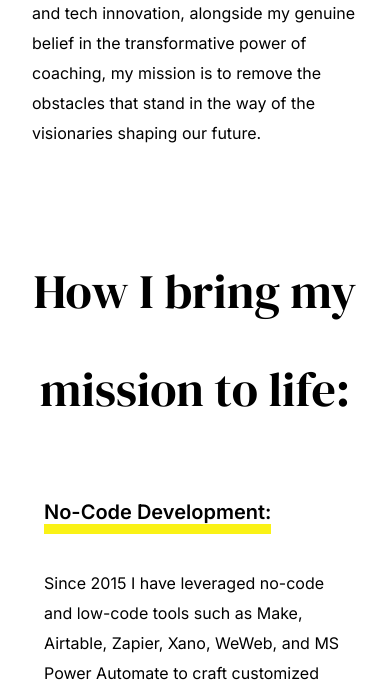
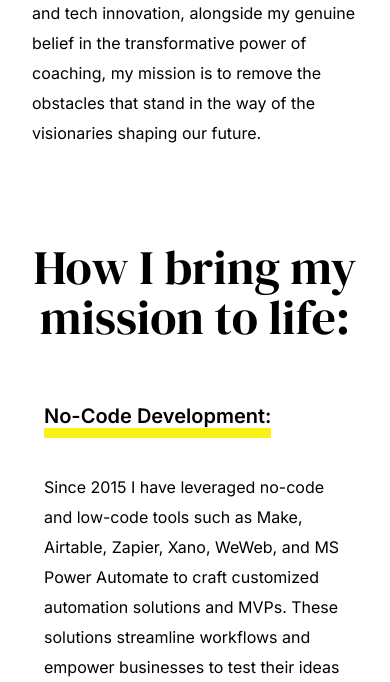
Before and after one commit to polinazhilyaeva/polinazhilyaeva, a PHP site: page / in a window 390 px wide. Shown: the part 609-1291 px from the top of the page. Run offline with PHP 8.4, Linux system fonts and the light colour scheme.

Commit message:
Changed inner heading line height

```diff
--- a/assets/css/main.css
+++ b/assets/css/main.css
@@ -146,7 +146,7 @@ svg,img { max-width: 100%; height: auto; }
 .container{ padding-left:1.25rem; padding-right: 1.25rem;  }
 .ds-header{ padding:3.75rem 0  }
 .ds-heading{font-size: 2.375rem;line-height: 4rem;}
-.ds-heading-inner{font-size: 3.375rem;line-height: 6rem;}
+.ds-heading-inner{font-size: 3.375rem;line-height: 3rem;}
 .ds-about-section .ds-heading-inner{ margin-bottom:3.75rem }
 .ds-about-section{ margin-top: 5.8125rem }
 .ds-case-studies-details .ds-tools{ margin-bottom: 1.875rem }
```
